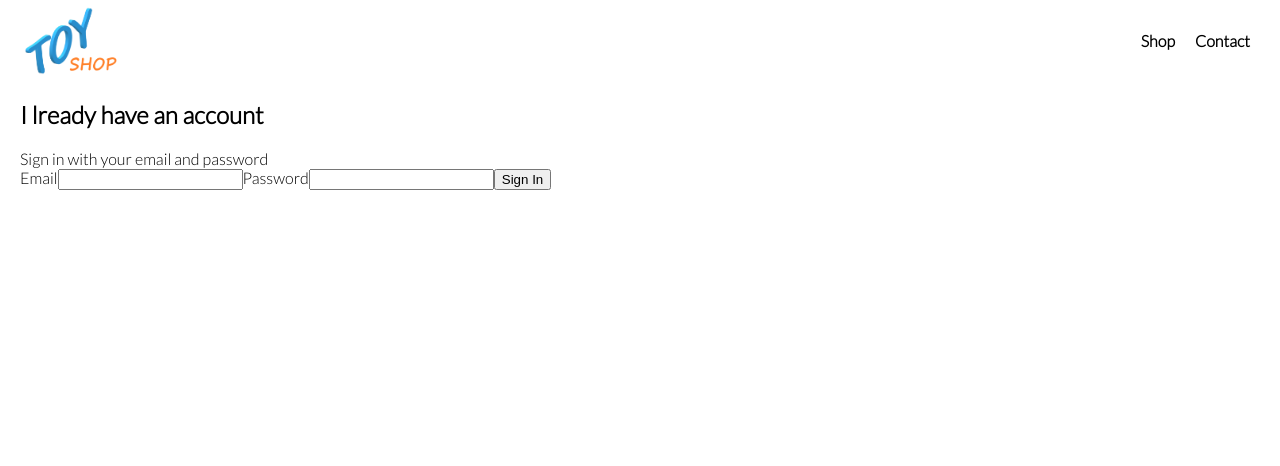
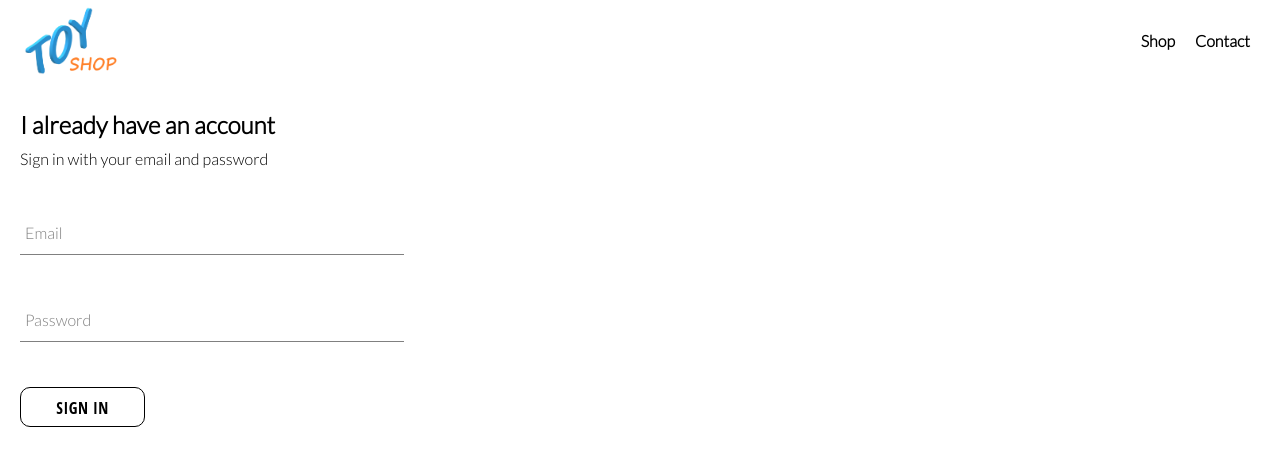
Before and after one commit to yalcinaksakal/toys, a Next.js app: page /auth in a window 1280 px wide. Shown: the top 466 px of the page. Built offline with nearby package versions, Linux system fonts and the light colour scheme.

Commit message:
auth page

```diff
--- a/components/Auth/SignIn.module.scss
+++ b/components/Auth/SignIn.module.scss
@@ -0,0 +1,11 @@
+.sign-in {
+  width: 30vw;
+  display: flex;
+  flex-direction: column;
+  .title {
+    margin: 10px 0;
+  }
+  @media (max-width: 350px) {
+    width: 90vw;
+  }
+}
--- a/components/Auth/SignIn.tsx
+++ b/components/Auth/SignIn.tsx
@@ -1,4 +1,6 @@
 import React, { useState } from "react";
+import CustomButton from "../CustomButtton/CustomButton";
+import FormInput from "../FormInput/FormInput";
 import styles from "./SignIn.module.scss";
 
 const SignIn: React.FC = () => {
@@ -15,26 +17,27 @@
   };
   return (
     <div className={styles["sign-in"]}>
-      <h2>I lready have an account</h2>
+      <h2 className={styles.title}>I already have an account</h2>
       <span>Sign in with your email and password</span>
       <form onSubmit={handleSubmit}>
-        <label>Email</label>
-        <input
+        <FormInput
           onChange={handleChange}
           name="email"
           type="email"
           value={authData.email}
+          label="Email"
           required
         />
-        <label>Password</label>
-        <input
+
+        <FormInput
           onChange={handleChange}
           name="pwd"
           type="password"
           value={authData.pwd}
+          label="Password"
           required
         />
-        <input type="submit" value="Sign In" />
+        <CustomButton type="submit">Sign In</CustomButton>
       </form>
     </div>
   );
--- /dev/null
+++ b/components/CustomButtton/CustomButton.module.scss
@@ -0,0 +1,24 @@
+.custom-button {
+  min-width: 125px;
+  width: auto;
+  height: 40px;
+  letter-spacing: 0.5px;
+  line-height: 40px;
+  padding: 0 15px;
+  font-size: 16px;
+  background: transparent;
+  border: 1px solid black;
+  border-radius: 10px;
+  color: black;
+  text-transform: uppercase;
+  font-family: "Open Sans Condensed";
+  font-weight: bolder;
+
+  cursor: pointer;
+
+  &:hover {
+    background-color: orange;
+    color: white;
+    border-color: orange;
+  }
+}
--- /dev/null
+++ b/components/CustomButtton/CustomButton.tsx
@@ -0,0 +1,11 @@
+import styles from "./CustomButton.module.scss";
+
+const CustomButton: React.FC<{
+  type: "button" | "submit" | "reset" | undefined;
+}> = ({ children, ...otherProps }) => (
+  <button className={styles["custom-button"]} {...otherProps}>
+    {children}
+  </button>
+);
+
+export default CustomButton;
--- /dev/null
+++ b/components/FormInput/FormInput.module.scss
@@ -0,0 +1,54 @@
+$sub-color: grey;
+$main-color: dodgerblue;
+
+@mixin shrinkLabel {
+  top: -14px;
+  font-size: 12px;
+  color: $main-color;
+}
+
+.group {
+  position: relative;
+  margin: 45px 0;
+
+  .form-input {
+    background: none;
+    background-color: white;
+    color: $sub-color;
+    font-size: 18px;
+    padding: 10px 10px 10px 5px;
+    display: block;
+    width: 100%;
+    border: none;
+    border-radius: 0;
+    border-bottom: 1px solid $sub-color;
+    margin: 25px 0;
+
+    &:focus {
+      outline: none;
+    }
+
+    &:focus ~ .form-input-label {
+      @include shrinkLabel();
+    }
+  }
+
+  input[type="password"] {
+    letter-spacing: 0.3em;
+  }
+
+  .form-input-label {
+    color: $sub-color;
+    font-size: 16px;
+    font-weight: normal;
+    position: absolute;
+    pointer-events: none;
+    left: 5px;
+    top: 10px;
+    transition: 300ms ease all;
+
+    &.shrink {
+      @include shrinkLabel();
+    }
+  }
+}
--- /dev/null
+++ b/components/FormInput/FormInput.tsx
@@ -0,0 +1,28 @@
+import styles from "./FormInput.module.scss";
+
+const FormInput: React.FC<{
+  onChange: (e: React.FormEvent<HTMLInputElement>) => void;
+  label: string;
+  name: string;
+  type: string;
+  value: string;
+  required: boolean;
+}> = ({ onChange, label, ...otherProps }) => (
+  <div className={styles.group}>
+    <input
+      className={styles["form-input"]}
+      onChange={onChange}
+      {...otherProps}
+    />
+    {label ? (
+      <label
+        className={`${styles["form-input-label"]} ${
+          otherProps.value.length ? styles.shrink : ""
+        }`}
+      >
+        {label}
+      </label>
+    ) : null}
+  </div>
+);
+export default FormInput;
```
